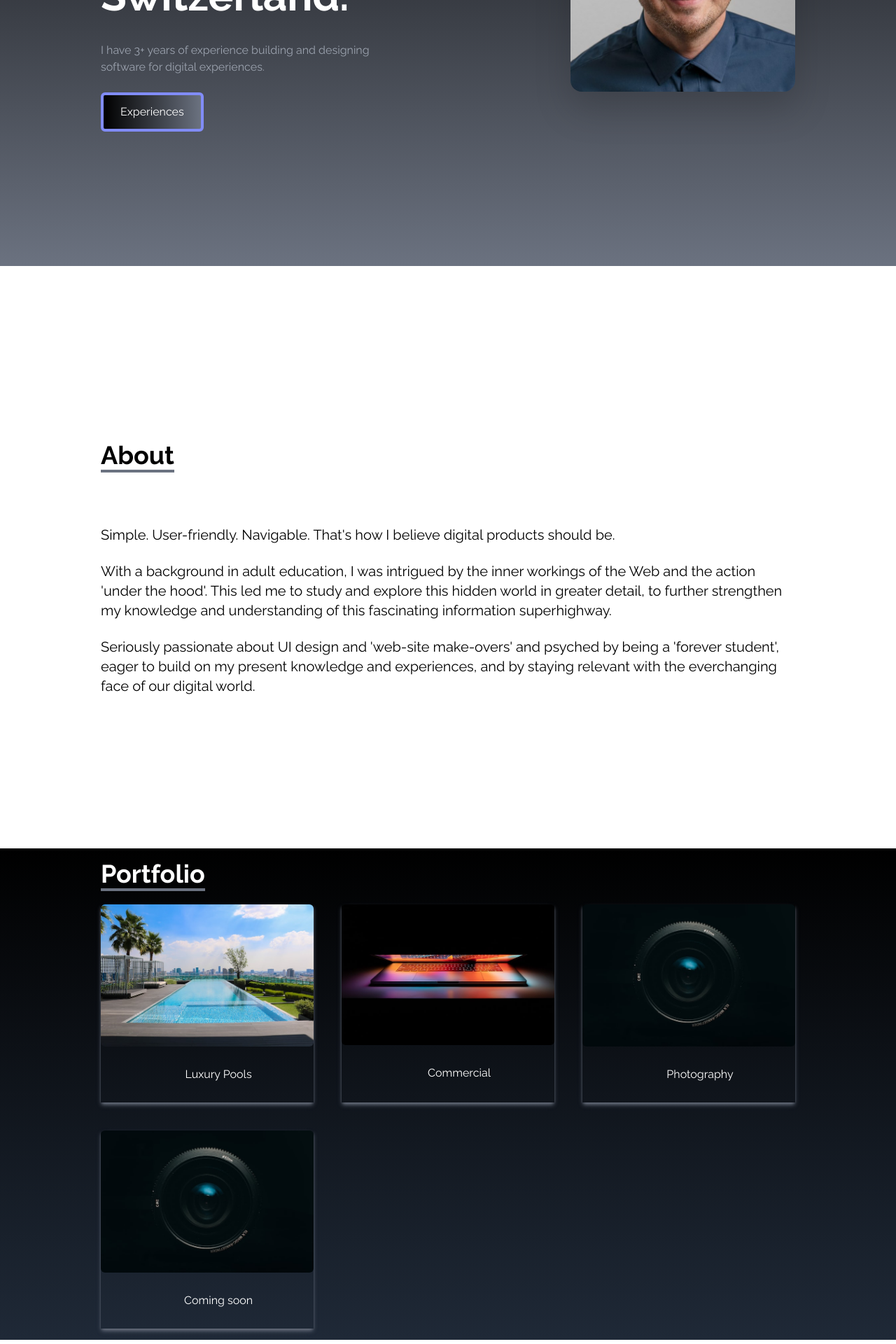
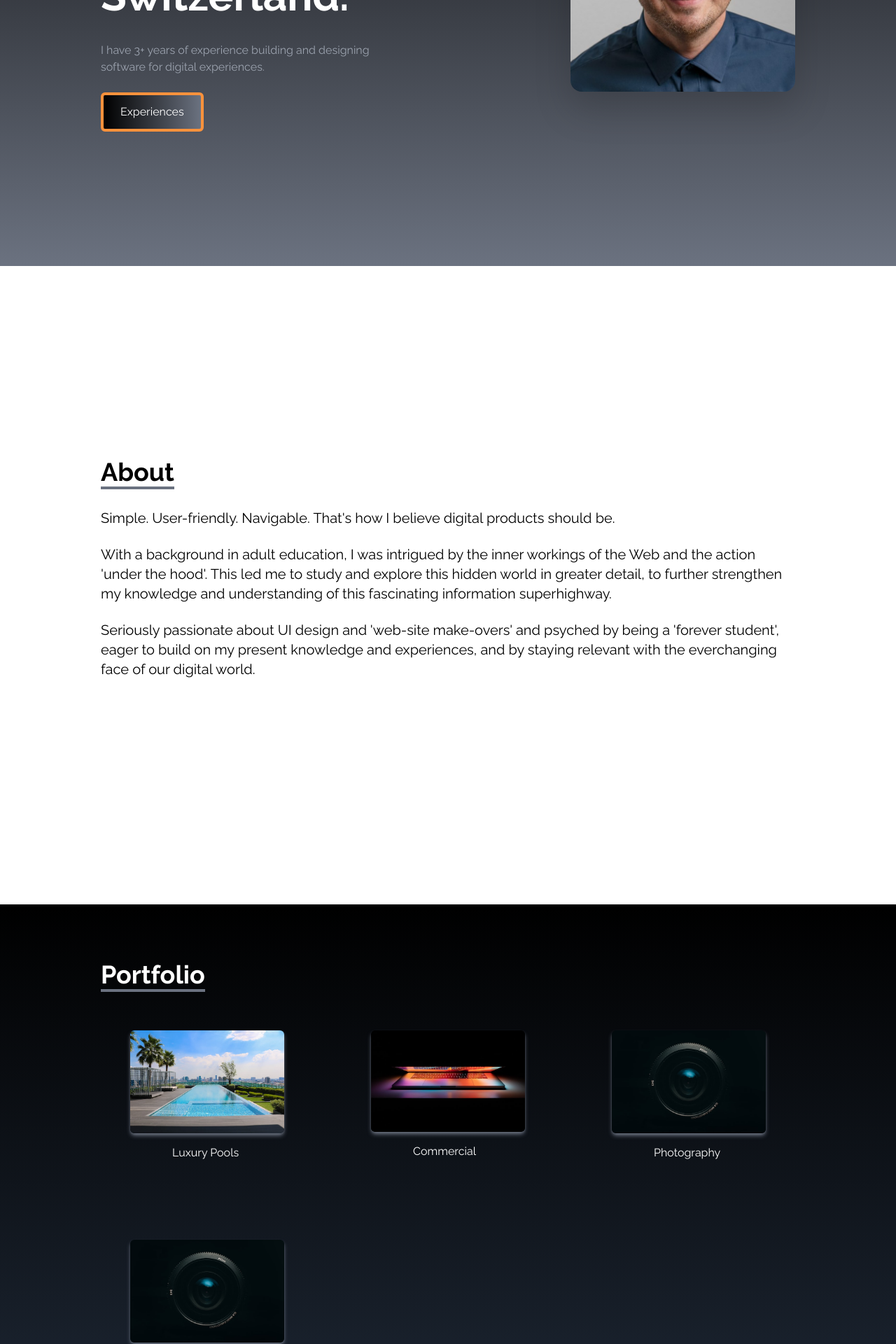
Before and after one commit to sniperglass/my-portfolio, a React (Create React App) app: page / in a window 1280 px wide. Shown: the part 420-2340 px from the top of the page at 70% size. Built offline with nearby package versions, Linux system fonts and the light colour scheme.

Commit message:
minor refactoring

```diff
--- a/src/components/About.js
+++ b/src/components/About.js
@@ -6,14 +6,14 @@ const About = () => {
         className='w-full h-screen'>
 
         <div className='max-w-screen-lg p-7 md:p-4 mx-auto flex
-        flex-col justify-center w-full mt-8 md:h-full'>
+        flex-col justify-center w-full mt-8 sm:mb-8 md:h-full'>
 
-            <div>
+            <div className='xs:text-sm'>
                 <p className='text-3xl md:text-4xl inline font-bold border-b-4
                 border-gray-500'>About</p>
             </div>
 
-                <p className='text-xl mt-20'>
+                <p className='text-xl mt-8'>
                     Simple. User-friendly. Navigable. That's how I believe digital products should be.
                     </p>
                 <br />
--- a/src/components/Contact.jsx
+++ b/src/components/Contact.jsx
@@ -42,7 +42,7 @@ const contact = () => {
 
                     <button className='px-6 py-3 my-8 flex mx-auto items-center
                      bg-gradient-to-r cursor-pointer rounded-md border-4
-                     hover:scale-110 duration-500 border-indigo-400'>Let's connect</button>
+                     hover:scale-110 duration-500 border-orange-400'>Let's connect</button>
                 </form>
             </div>
 
--- a/src/components/Experience.jsx
+++ b/src/components/Experience.jsx
@@ -67,9 +67,9 @@ const Experience = () => {
   return (
     <div name='experience' className='text-black w-full h-screen'>
         <div className='max-w-screen-lg mx-auto p-4 flex flex-col
-            justify-center w-full h-full'>
+            justify-center w-full h-full xs:mt-20 xs:pb-20'>
 
-            <div>
+            <div className='xs:pb-0 xs:mt-10'>
                 <p className='text-4xl font-bold border-b-4 inline'>Experience</p>
             </div>
 
--- a/src/components/Home.jsx
+++ b/src/components/Home.jsx
@@ -25,7 +25,7 @@ const Home = () => {
                         <button className='text-white w-fit px-6
                         py-3 my-2 flex items-center rounded-md bg-gradient-to-r
                         cursor-pointer border-4 hover:scale-125 duration-500
-                        border-indigo-400'>
+                        border-orange-400'>
                         Experiences
                         </button>
                     </a>
--- a/src/components/NavBar.jsx
+++ b/src/components/NavBar.jsx
@@ -51,7 +51,7 @@ const NavBar = () => {
                 key={id}
                 className='text-3xl font-signature ml-3'
                 >
-                    <Link to={link} smooth duration={500}>immanuel.</Link>
+                    <Link to={link} smooth duration={700}>immanuel.</Link>
                 </h1>
              ))}
 
@@ -62,10 +62,10 @@ const NavBar = () => {
             {links.map(({ id, link }) => (
                  <li
                  key={id}
-                 className='px-3 cursor-pointer font-medium text-gray-400 hover:scale-105
+                 className='px-3 cursor-pointer font-medium text-gray-400 hover:scale-110
                  duration-200'
                  >
-                    <Link to={link} smooth duration={500}>{link}</Link>
+                    <Link to={link} smooth duration={700}>{link}</Link>
 
                 </li>
             ))}
--- a/src/components/Portfolio.js
+++ b/src/components/Portfolio.js
@@ -36,11 +36,12 @@ const Portfolio = () => {
   return (
     <div name='portfolio' className='bg-gradient-to-b
     from-black to-gray-800 w-full text-white
-    h-full'>
+    md:h-screen'>
 
       <div className='max-w-screen-lg p-4 mx-auto flex
-      flex-col justify-center w-full h-full'>
-        <div className='pb-6'>
+      flex-col justify-center w-full h-auto xs:mt-20 mt-10 pt-20'>
+
+        <div className='pb-8'>
           <p className='text-4xl font-bold inline border-b-4
            border-gray-500'>
             Portfolio
@@ -48,30 +49,32 @@ const Portfolio = () => {
         </div>
 
         <div className='grid sm:grid-cols-2 md:grid-cols-3
-            gap-10 px-12 sm:px-0'>
+            gap-10 px-4 sm:px-0'>
 
           {
             portfolios.map(({id, src, href, text}) => (
 
-                <div key={id} className='shadow-md shadow-gray-500'>
+                <div key={id}
 
+                >
 
                   <div className='flex items-center justify-center
+                  px-6 py-3 m-4
                   '>
                     <a
                       href={href}
                       target='_blank'
                       rel='noreferrer'>
 
-                      <img src={src} alt='' className='rounded-md
-                      duration-300 hover:scale-110 cursor-pointer
+                      <img src={src} alt='' width={220} height={220} className='rounded-md
+                      duration-300 hover:scale-110 cursor-pointer shadow-md shadow-gray-500
                         '/>
 
-                      <button
-                          className='w-full px-6 py-3 m-4 duration-300 hover:scale-110'
+                      <div
+                          className='px-12 md:px-11 m-4 duration-300 hover:scale-110'
                       >
                         {text}
-                      </button>
+                      </div>
                     </a>
                   </div>
                 </div>
--- a/tailwind.config.js
+++ b/tailwind.config.js
@@ -3,7 +3,11 @@ module.exports = {
     "./src/**/*.{js,jsx,ts,tsx}",
   ],
   theme: {
-    extend: {},
+    extend: {
+      screens: {
+        'xs': '375px',
+      },
+    },
     fontFamily: {
       signature: ['Quicksand'],
     },
```
Also changed, not shown: 1 other file (tests, documents, lock files or other folders). Lines whose indentation alone changed are shown as unchanged.
